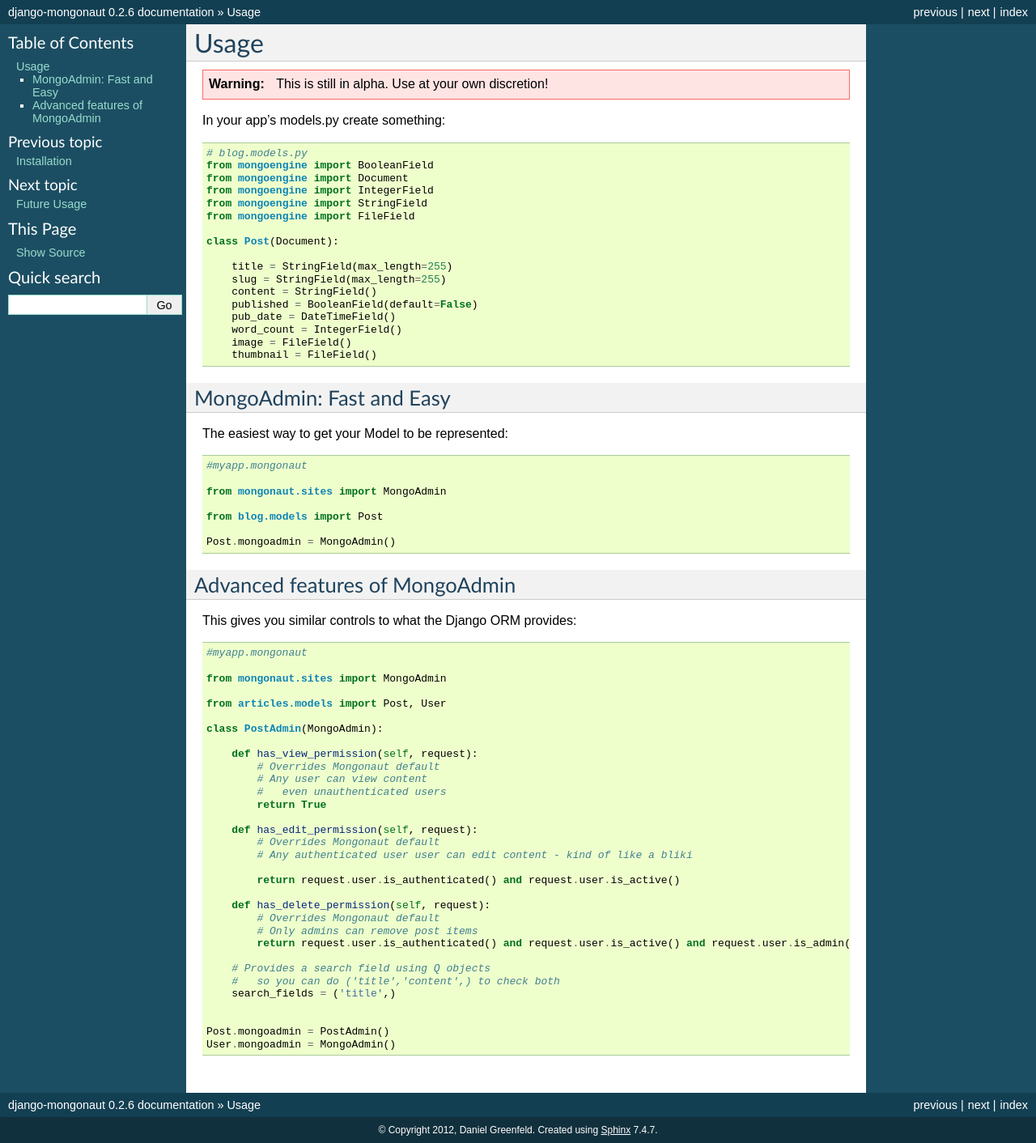
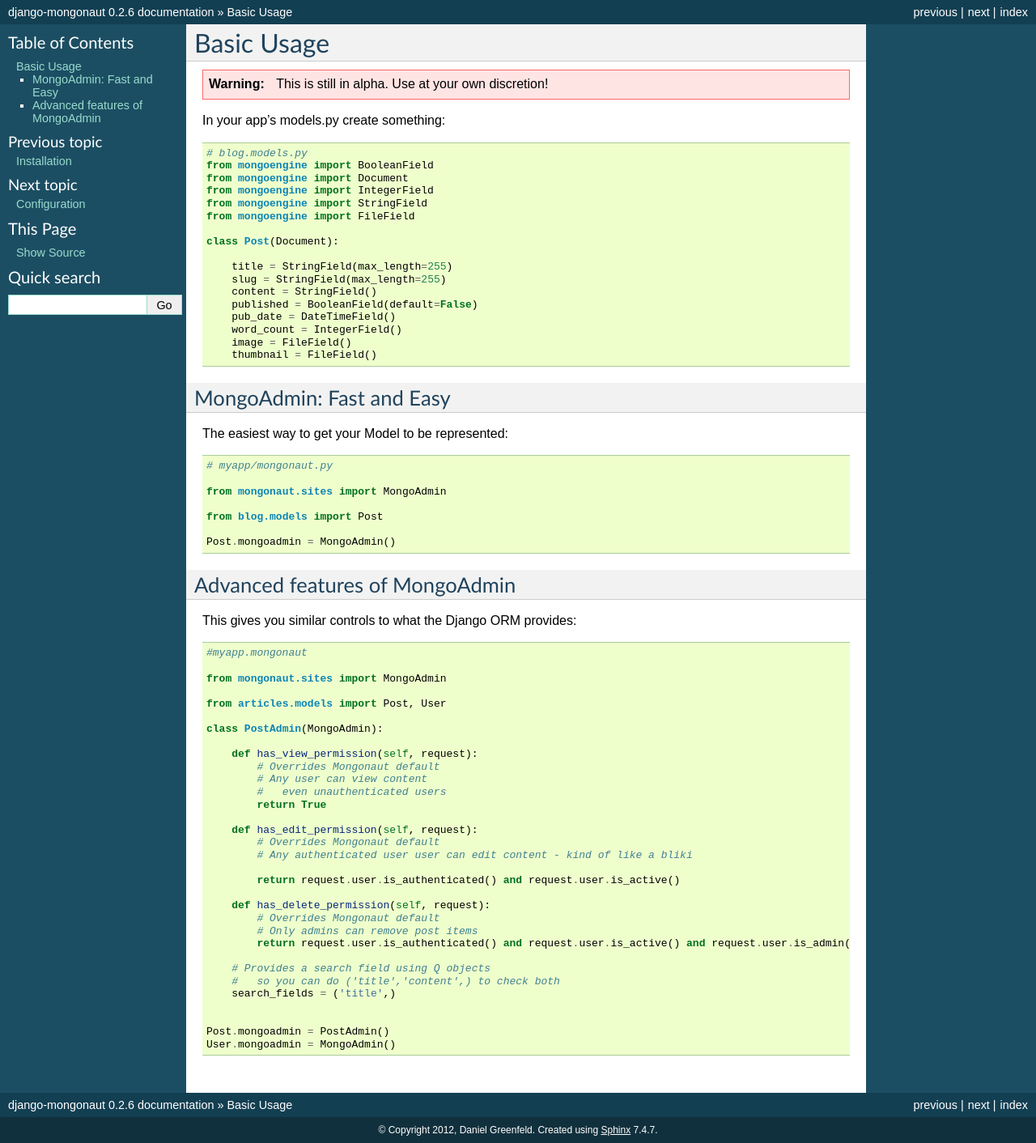
Before and after one commit to jazzband/django-mongonaut, a Sphinx documentation site: the page built from docs/usage.rst, in a window 1280 px wide. Shown: the whole page at 81% size. Built offline with Sphinx 7.4.7, drawn with Linux system fonts in a browser that asks for light colours.

Commit message:
Adding in the new configuration doc

```diff
--- a/docs/index.rst
+++ b/docs/index.rst
@@ -15,6 +15,7 @@
 
    installation
    usage
+   configuration
    future_usage
 
 Features
--- a/docs/installation.rst
+++ b/docs/installation.rst
@@ -22,3 +22,5 @@
 
 * django.contrib.sessions
 * django.contrib.messages
+
+.. note:: No need for `autodiscovery()` with django-mongonaut!
--- a/docs/usage.rst
+++ b/docs/usage.rst
@@ -1,6 +1,6 @@
-=====
-Usage
-=====
+============
+Basic Usage
+============
 
 .. warning:: This is still in alpha. Use at your own discretion!
 
@@ -33,7 +33,7 @@
 
 .. sourcecode:: python
 
-    #myapp.mongonaut
+    # myapp/mongonaut.py
 
     from mongonaut.sites import MongoAdmin
 
```
Also changed, not shown: docs/configuration.rst (added, +28 -0 lines).
